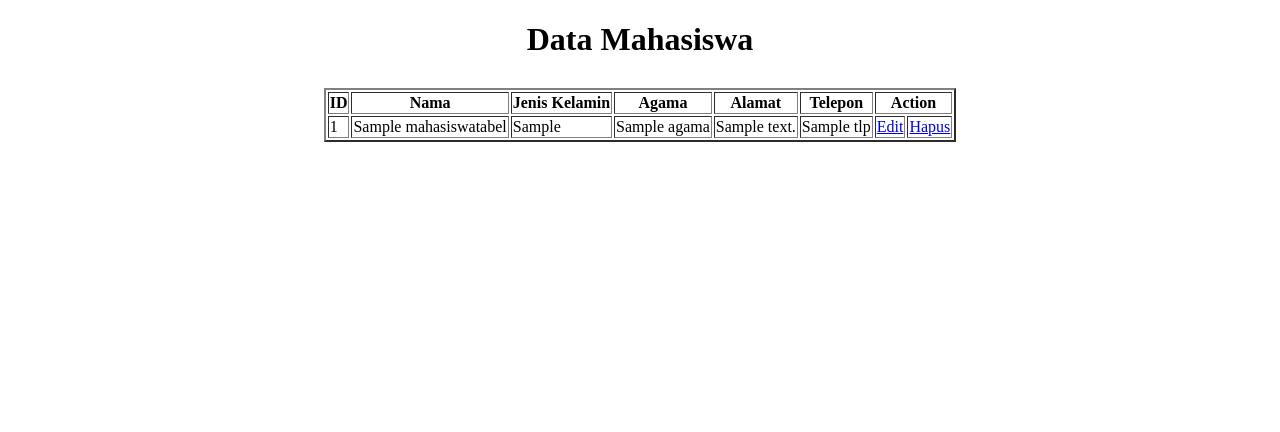
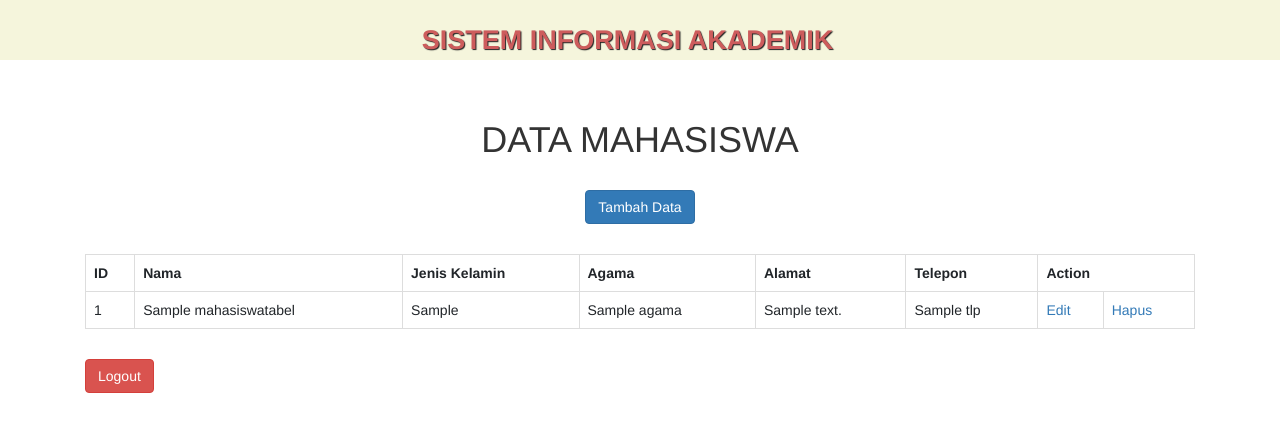
Before and after one commit to indahsyahputri-komc/tugas1_pi, a CodeIgniter app: the page made by application/views/v_tampilan.php in a window 1280 px wide. Shown: the top 432 px of the page. Run offline with CodeIgniter, Linux system fonts and the light colour scheme; the template is opened without the code that fills it: most values are stand-ins (such as "Sample title", 1, 10 or a date in 2020); some libraries are stand-ins or nearby versions.

Commit message:
memasukkan css dan bootstrap online ke dalam file v_tampilan

```diff
--- a/application/views/v_tampilan.php
+++ b/application/views/v_tampilan.php
@@ -1,13 +1,140 @@
 <!DOCTYPE html>
 <html>
 <head>
-	<title>Data Siswa</title>
+	<meta charset="utf-8">
+	<meta name="viewport" content="width=device-width, initial-scale=1">
+	<title>DATA MAHASISWA</title>
+	<!-- <script src=”https://maxcdn.bootstrapcdn.com/bootstrap/3.4.0/js/bootstrap.min.js”></script> -->
+	<link href="https://cdn.jsdelivr.net/npm/bootstrap@5.0.0-beta3/dist/css/bootstrap.min.css" rel="stylesheet" integrity="sha384-eOJMYsd53ii+scO/bJGFsiCZc+5NDVN2yr8+0RDqr0Ql0h+rP48ckxlpbzKgwra6" crossorigin="anonymous">
+	<script src="https://cdn.jsdelivr.net/npm/bootstrap@5.0.0-beta3/dist/js/bootstrap.bundle.min.js" integrity="sha384-JEW9xMcG8R+pH31jmWH6WWP0WintQrMb4s7ZOdauHnUtxwoG2vI5DkLtS3qm9Ekf" crossorigin="anonymous"></script>
+	<link rel="stylesheet" href="assets/css/bootstrap.min.css">
+	<script type="css/style2.css"></script>
+	<script type="assets/css/bootstrap.min.css"></script>
+	<script src="assets/js/jquery.js"></script>
+	<script src="assets/js/bootstrap.min.js"></script>
+
 </head>
 
 <body>
-	<center><h1>Data Mahasiswa</h1></center>
+	<style type="text/css">
+		body{
+  /*background-color: #F5F5DC;*/
+}
+table, td, th {
+  border: 1px solid #ddd;
+  text-align: left;
+}
 
-	<table style="margin:30px auto;" border="2">
+table {
+  border-collapse: collapse;
+  width: 100%;
+}
+
+th, td {
+  padding: 15px;
+}
+tr:hover {background-color: #f5f5f5;}
+
+#header-nav {
+  background-color: #F5F5DC;
+  border-radius: 0;
+  border: 0;
+}
+
+.navbar-brand {
+  padding-top: 25px;
+}
+
+.navbar-brand2 {
+
+  margin-top: 0;
+  margin-bottom: 0;
+  line-height: .75;
+}
+
+#nav-list {
+  margin-top: 10px;
+}
+
+.navbar-brand h1 { /* Restaurant name */
+  /*font-family: '', serif;*/
+  color: #CD5C5C;
+  font-size: 1.5em;
+  text-transform: uppercase;
+  font-weight: bold;
+  text-shadow: 1px 1px 1px #222;
+  margin-top: 0;
+  margin-bottom: 0;
+  line-height: .75;
+}
+.navbar-brand a:hover, .navbar-brand a:focus {
+  text-decoration: none;
+}
+.navbar-brand p { /* Kosher cert */
+  color: #000;
+  text-transform: uppercase;
+  font-size: .7em;
+  margin-top: 15px;
+}
+.navbar-brand p span { /* Star-K */
+  vertical-align: middle;
+}
+
+.navbar-header button.navbar-toggle, .navbar-header .icon-bar {
+  border: 1px solid #61122f;
+}
+.navbar-header button.navbar-toggle {
+  clear: both;
+  margin-top: -30px;
+}
+
+@media (max-width: 479px) {
+  /* Header */
+
+
+  table {
+    position: relative;
+    float: left;
+    width: 100%;
+  }
+}
+
+</style>
+	<header>
+
+		<nav id="header-nav" class="navbar navbar-default">
+			<div class="container">
+				<div class="navbar-header">
+					<!-- <a href="index.html" class="pull-left visible-md visible-lg"> -->
+						<!-- <div id="logo-img" alt="Logo image"></div> -->
+					<!-- </a> -->
+
+					<div class="navbar-brand">
+						<center><h1>Sistem Informasi Akademik</h1></center>
+
+						<p>
+							<!-- <img src="images/kosher.png" alt="Kosher certification">
+							<span>Kosher Certified</span> -->
+
+
+
+
+            </p>
+          </div>
+      </div>
+  </div>
+</nav>
+
+	</header>
+	<br>
+
+	<center><h1><bold>DATA MAHASISWA</bold></h1></center>
+	<br>
+
+
+	<div class="container">
+		<center><button type="button" class="btn btn-primary" >Tambah Data</button></center>
+	<table class="table table-hover" style="margin:30px auto;" border="2">
 		<tr>
 			<th>ID</th>
 			<th>Nama</th>
@@ -40,6 +167,13 @@
 
 	<?php } ?>
 	</table>
+	<button type="button" class="btn btn-danger" >Logout</button>
+<br>
+<br>
+</div>
+
+
+
 
 </body>
 </html>
```
